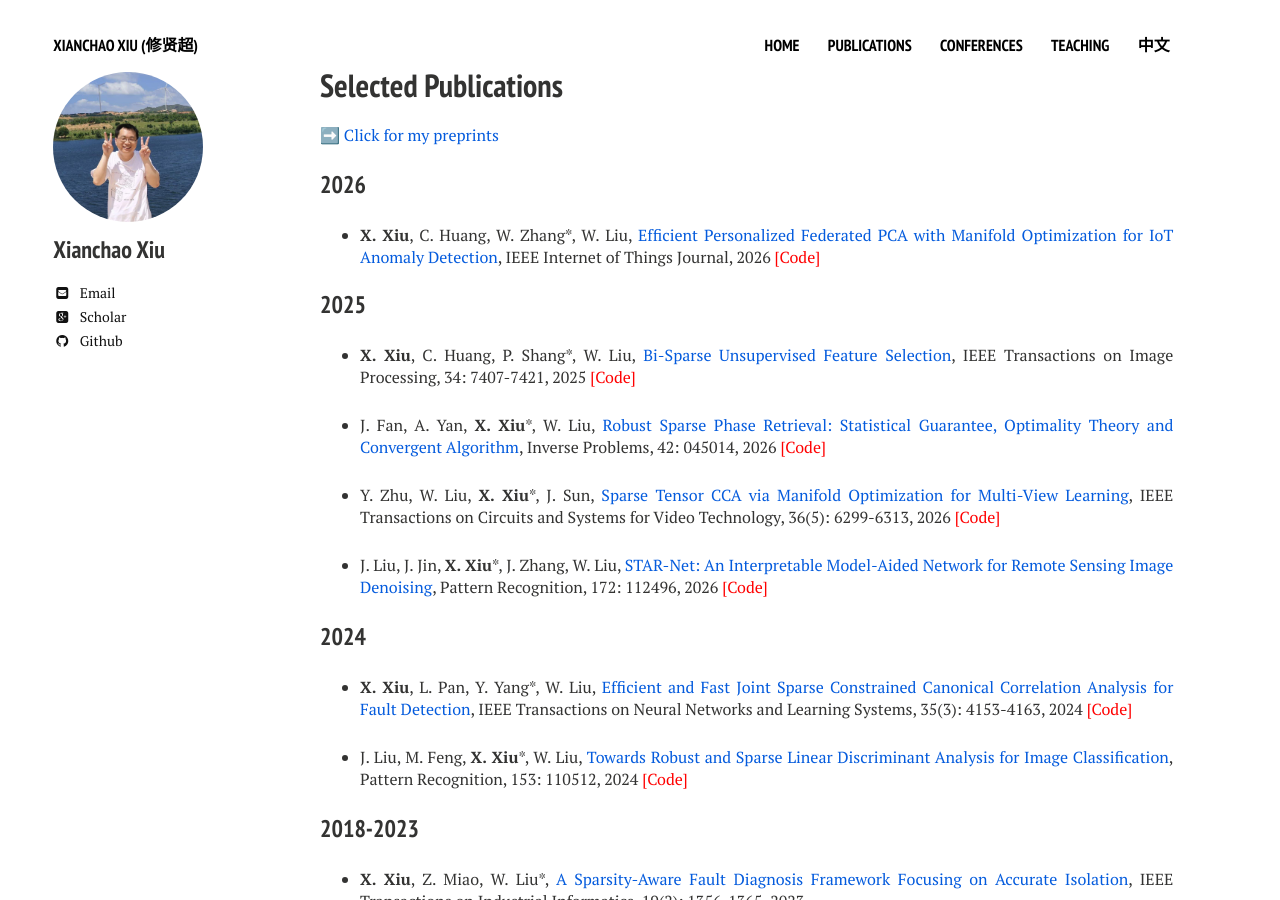
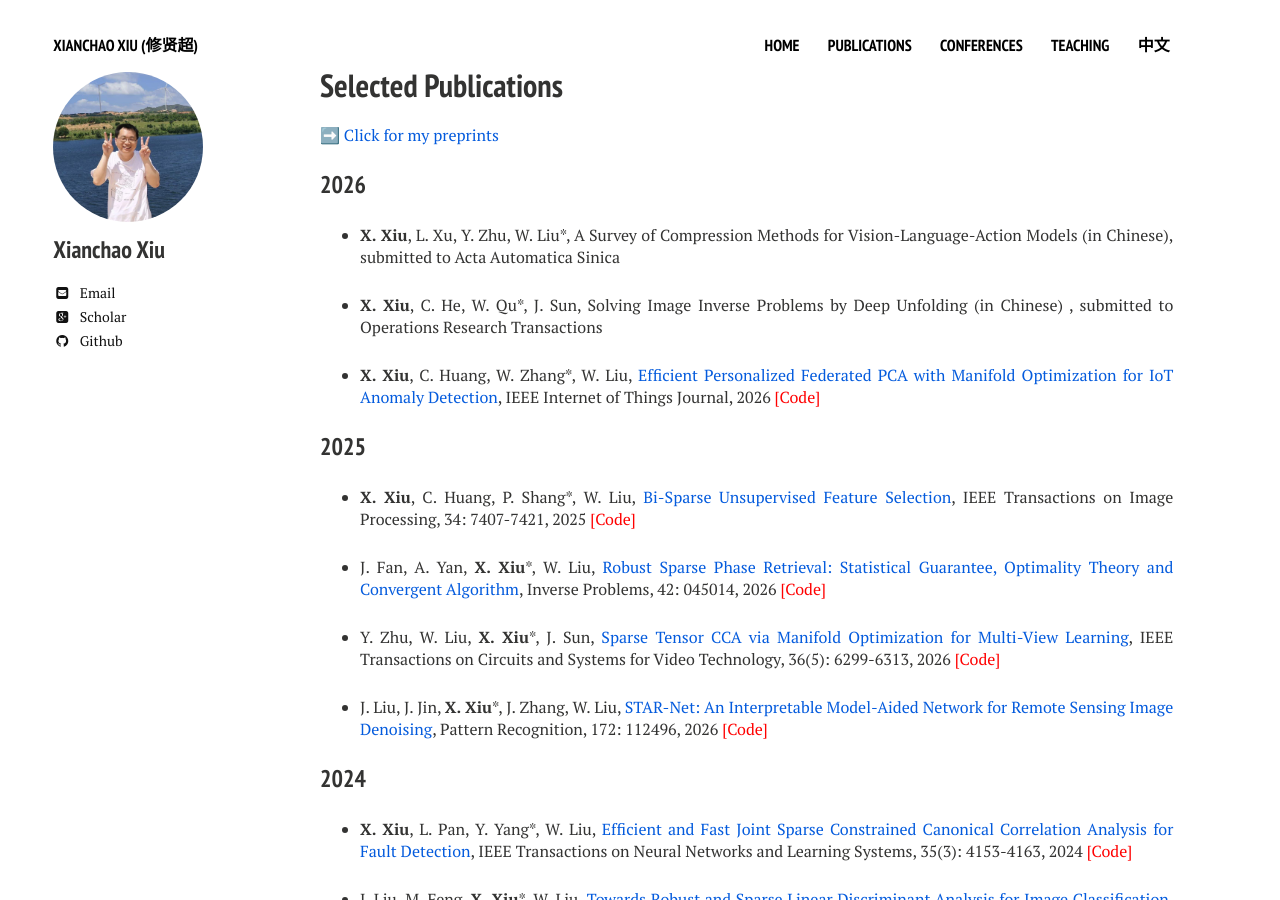
Before and after one commit to xianchaoxiu/xianchaoxiu.github.io, a Jekyll site: the page built from publications/index.md, in a window 1280 px wide and 900 px high. Built offline with Jekyll 4.4.1, drawn with Linux system fonts in a browser that asks for light colours; nearby versions of some CDN libraries.

Commit message:
Update index.md

```diff
--- a/publications/index.md
+++ b/publications/index.md
@@ -11,6 +11,10 @@ share: false
 
 
 ### 2026
+
+* <b>X. Xiu</b>, L. Xu, Y. Zhu, W. Liu*, A Survey of Compression Methods for Vision-Language-Action Models (in Chinese), submitted to Acta Automatica Sinica
+
+* <b>X. Xiu</b>, C. He, W. Qu*, J. Sun, Solving Image Inverse Problems by Deep Unfolding (in Chinese) , submitted to Operations Research Transactions
 
 * <b>X. Xiu</b>, C. Huang, W. Zhang*, W. Liu, <a href="https://doi.org/10.1109/JIOT.2026.3701337" class="textlink" target="_blank">Efficient Personalized Federated PCA with Manifold Optimization for IoT Anomaly Detection</a>, IEEE Internet of Things Journal, 2026 <a href="https://github.com/xianchaoxiu/FedEP" class="textlink" target="_blank" style="color: red;">[Code]</a>
 
```
